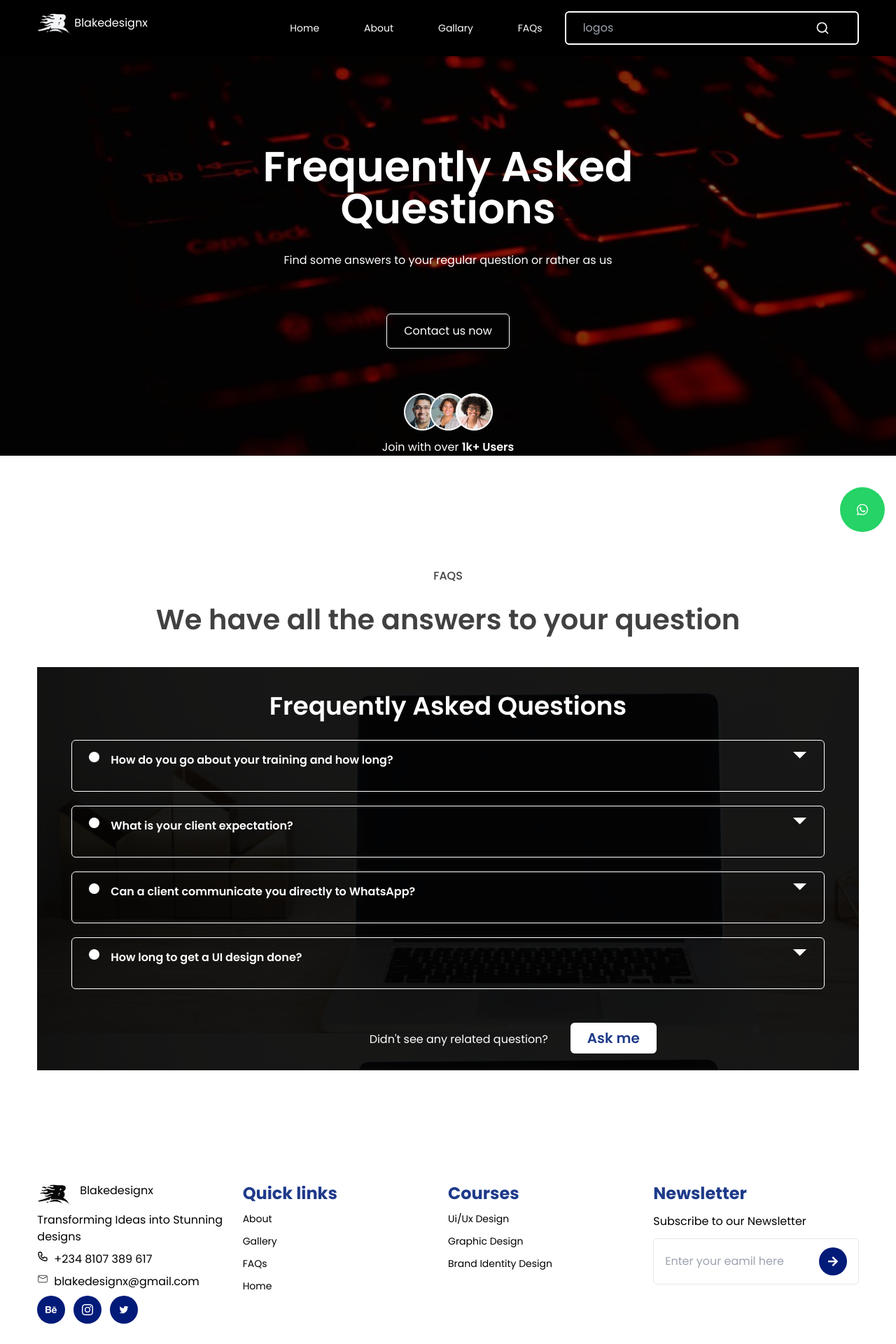
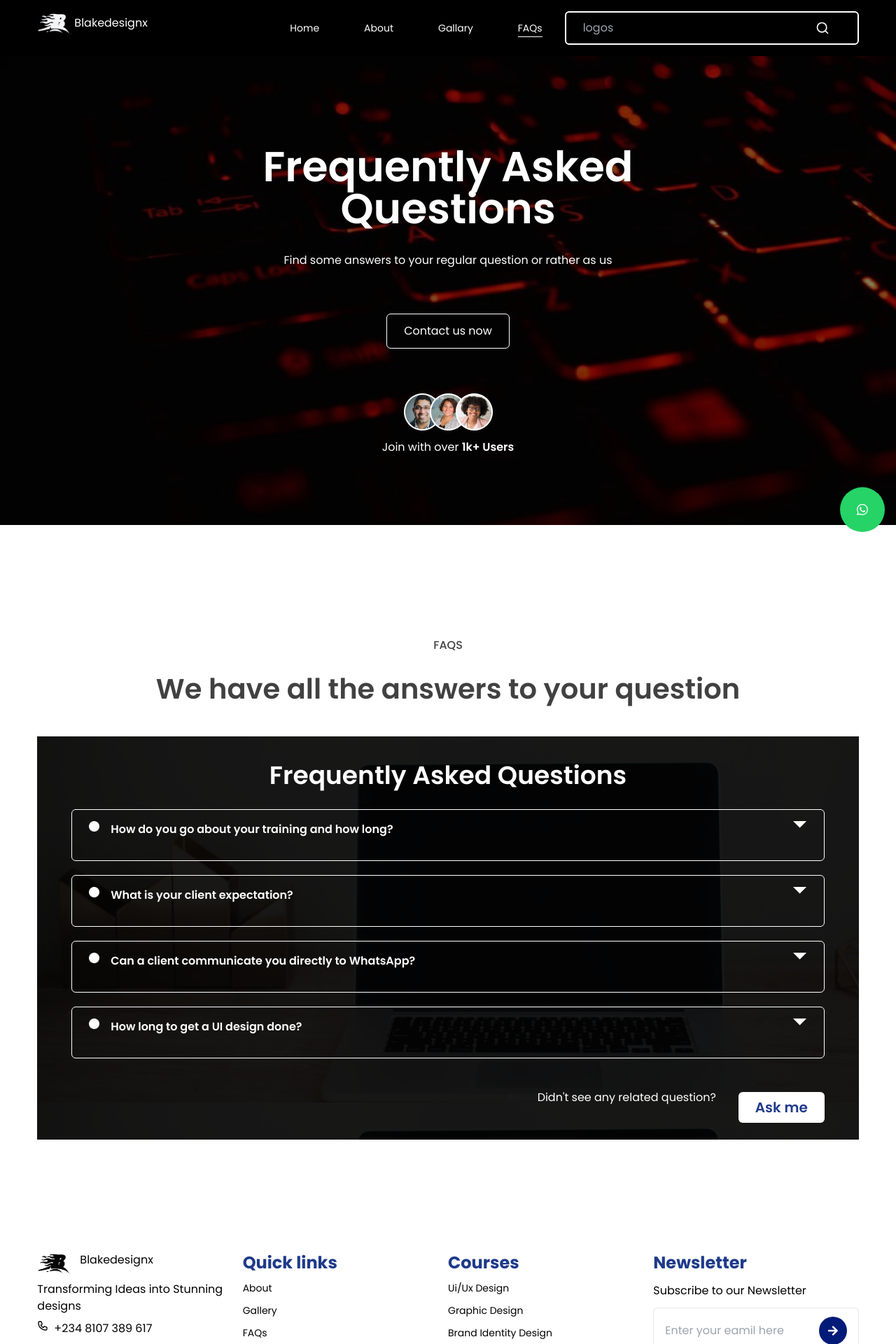
Before and after one commit to youngmikec/new-blake-website, a React (Create React App) app: page /faqs in a window 1280 px wide. Shown: the top 1920 px of the page at 70% size. Built offline with nearby package versions, Linux system fonts and the light colour scheme.

Commit message:
fixed issue on navbar

```diff
--- a/src/App.tsx
+++ b/src/App.tsx
@@ -23,7 +23,7 @@ function App() {
               <NavBar/>
                 <div className='bg-white'>
                   {Component}
-                  <a className='p-6 bg-[#25D366] text-white rounded-full fixed bottom-10 right-4 z-10' href='https://wa.me/+2348107389617' target='_blank'>
+                  <a className='p-6 bg-[#25D366] text-white rounded-full fixed bottom-10 right-4 z-50' href='https://wa.me/+2348107389617' target='_blank'>
                     <BsWhatsapp />
                   </a>
                 </div>
--- a/src/components/faq/index.tsx
+++ b/src/components/faq/index.tsx
@@ -78,17 +78,17 @@ const FAQ = ({isWhite, isBlue}: Partial<Props>) => {
                             })
                         }
 
-                        <div className="faq-footer text-right mr-60 mb-6">
-                            <span className='text-white mr-8 font-normal text-base text-right'>Didn't see any related question?</span>
+                        <div className="flex justify-start mb-6">
+                            <span className='text-white mx-auto sm:mr-4 md:mr-7 lg:mr-8 font-normal text-base my-auto'>Didn't see any related question?</span>
                             {
-                                isBlue && <button className='button bg-blue-900 text-white font-semibold text-xl py-2 mt-7 px-6 rounded-md'>
+                                isBlue && <button className='button bg-blue-900 text-white font-semibold text-sm md:text-lg lg:text-xl py-2 mt-7 px-3 sm:px-4 md:px-5 lg:px-6 rounded-md'>
                                     <a className='' href='https://wa.me/+2348107389617' target='_blank'>
                                         Ask me
                                     </a>
                                 </button>
                             }
                             {
-                                isWhite && <button className='button bg-white text-blue-900 font-semibold text-xl py-2 mt-7 px-6  rounded-md'>
+                                isWhite && <button className='button bg-white text-blue-900 font-semibold text-sm md:text-lg lg:text-xl py-2 mt-7 px-3 sm:px-4 md:px-5 lg:px-6  rounded-md'>
                                     <a className='' href='https://wa.me/+2348107389617' target='_blank'>
                                         Ask me
                                     </a>
--- a/src/components/hero-comp/style.css
+++ b/src/components/hero-comp/style.css
@@ -5,7 +5,8 @@
     background-size: cover;
     background-position: center;
     background-blend-mode: overlay;
-    min-height: 30vh;
+    height: 750px;
+    /* padding-bottom: 5rem; */
 }
 
 @media (min-width: 360px) and (max-width: 920px) {
--- a/src/components/navbar/index.tsx
+++ b/src/components/navbar/index.tsx
@@ -1,5 +1,5 @@
 import React, { useState } from 'react';
-import { Link } from 'react-router-dom';
+import { Link, useLocation } from 'react-router-dom';
 
 //icons
 import { FiSearch } from 'react-icons/fi';
@@ -10,6 +10,9 @@ import menu_btn from '../../assets/icons/menu.png'
 import './navbar.css'
 
 const Navbar = () => {
+    const location = useLocation();
+    const { pathname } = location;
+
     const [menuOpen, setMenuOpen] = useState(false)
 
     const openSmallScreenMenu = () => {
@@ -32,7 +35,7 @@ const Navbar = () => {
                         </div>
                         <div className="flex large-screen-menus justify-between">
                             <div className="mx-8 my-auto">
-                                <p>
+                                <p className={`${ pathname === '/' && 'border-b-[1px] border-b-white'}`}>
                                     <Link to="/">
                                         <a className='text-sm'>
                                             Home
@@ -41,7 +44,7 @@ const Navbar = () => {
                                 </p>
                             </div>
                             <div className="mx-8 my-auto">
-                                <p>
+                                <p className={`${ pathname === '/about-us' && 'border-b-[1px] border-b-white'}`}>
                                     <Link to="/about-us">
                                         <a className='text-sm'>
                                             About
@@ -50,7 +53,7 @@ const Navbar = () => {
                                 </p>
                             </div>
                             <div className="mx-8 my-auto">
-                                <p>
+                                <p className={`${ pathname === '/gallary' && 'border-b-[1px] border-b-white'}`}>
                                     <Link to="/gallary">
                                         <a className='text-sm'>
                                             Gallary
@@ -59,7 +62,7 @@ const Navbar = () => {
                                 </p>
                             </div>
                             <div className="mx-8 my-auto">
-                                <p>
+                                <p className={`${ pathname === '/faqs' && 'border-b-[1px] border-b-white'}`}>
                                     <Link to="/faqs">
                                         <a className='text-sm'>
                                             FAQs
```
